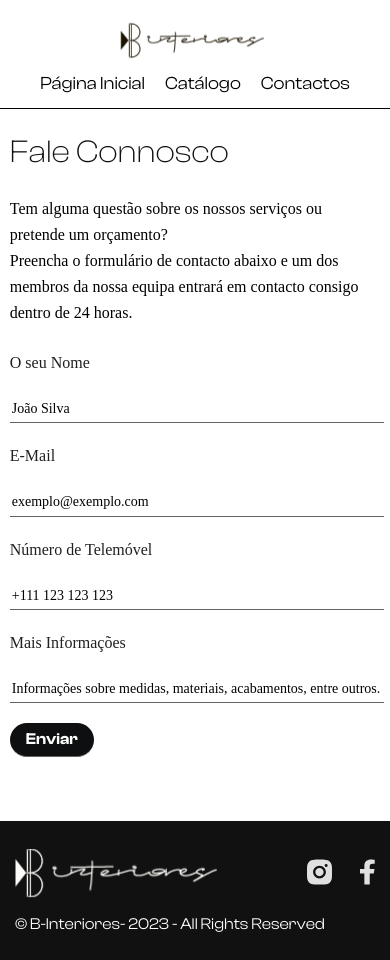
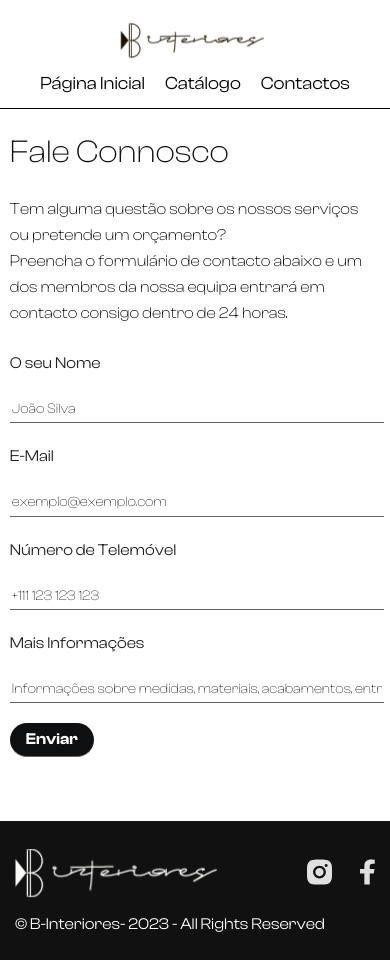
Before and after one commit to joaopbs98/b-interiores-REACT, a React (Vite) app: page /contact in a window 390 px wide. Built offline with nearby package versions, Linux system fonts and the light colour scheme.

Commit message:
favicon update

```diff
--- a/src/styles/page.module.scss
+++ b/src/styles/page.module.scss
@@ -55,7 +55,7 @@ body {
     p {
       width: 462px;
       color: #000;
-      font-family: Clash Display;
+      font-family: "ClashDisplay-Variable";
       font-size: 16px;
       font-style: normal;
       font-weight: 200;
@@ -92,7 +92,7 @@ body {
 
       label {
         color: #202020;
-        font-family: Clash Display;
+        font-family: "ClashDisplay-Variable";
         font-weight: 400;
         line-height: 26px;
       }
@@ -118,7 +118,7 @@ body {
 
       input::placeholder {
         color: #000;
-        font-family: Clash Display;
+        font-family: "ClashDisplay-Variable";
         font-size: 14px;
         font-weight: 300;
         line-height: 17px;
@@ -132,7 +132,7 @@ body {
   justify-content: center;
   align-items: center;
   height: 100vh;
-  font-family: Clash Display;
+  font-family: "ClashDisplay-Variable";
 }
 
 .notFoundContent {
@@ -202,7 +202,7 @@ body {
       p {
         width: 95vw;
         color: #000;
-        font-family: Clash Display;
+        font-family: "ClashDisplay-Variable";
         font-size: 16px;
         font-style: normal;
         font-weight: 300;
@@ -219,7 +219,7 @@ body {
 
         label {
           color: #202020;
-          font-family: Clash Display;
+          font-family: "ClashDisplay-Variable";
           font-weight: 400;
           line-height: 26px;
         }
@@ -245,7 +245,7 @@ body {
 
         input::placeholder {
           color: #000;
-          font-family: Clash Display;
+          font-family: "ClashDisplay-Variable";
           font-size: 14px;
           font-weight: 200;
           line-height: 17px;
```
